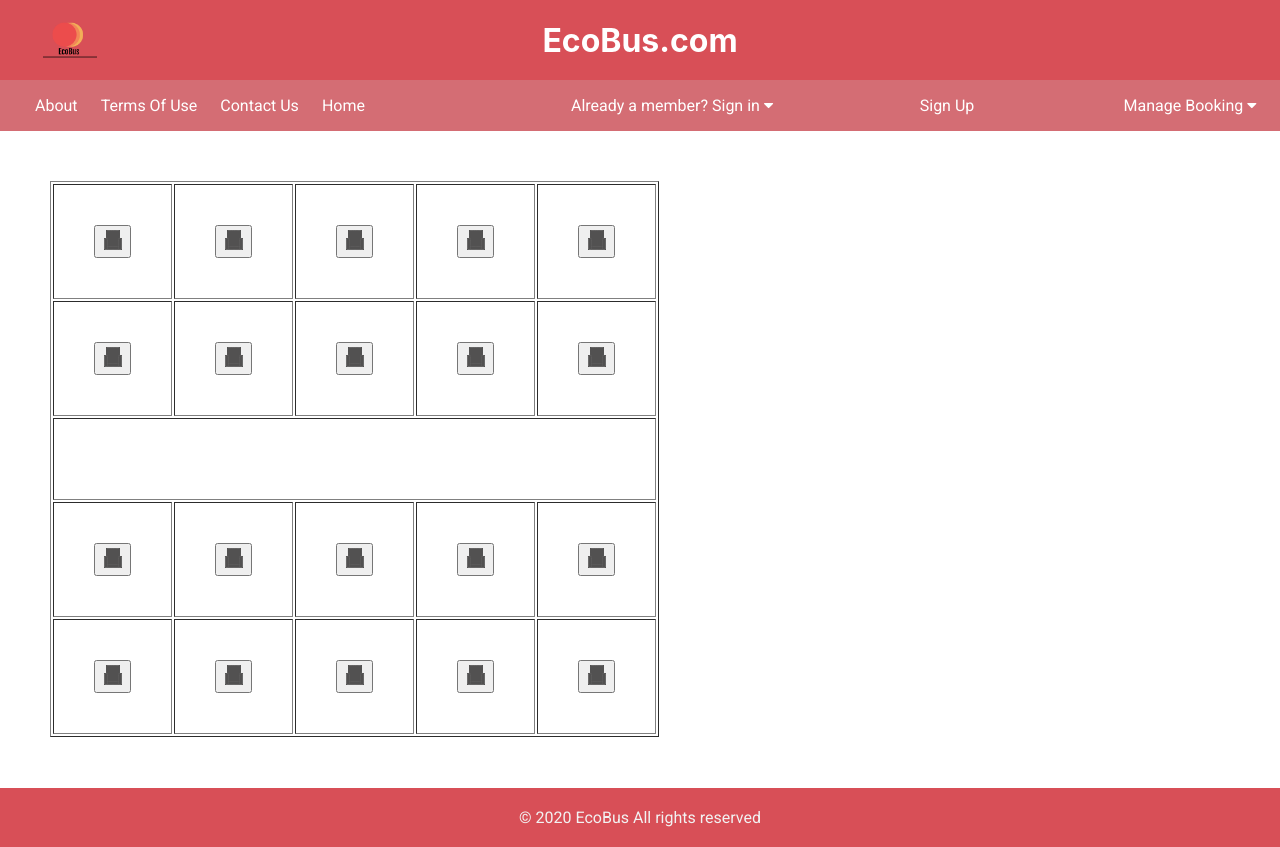
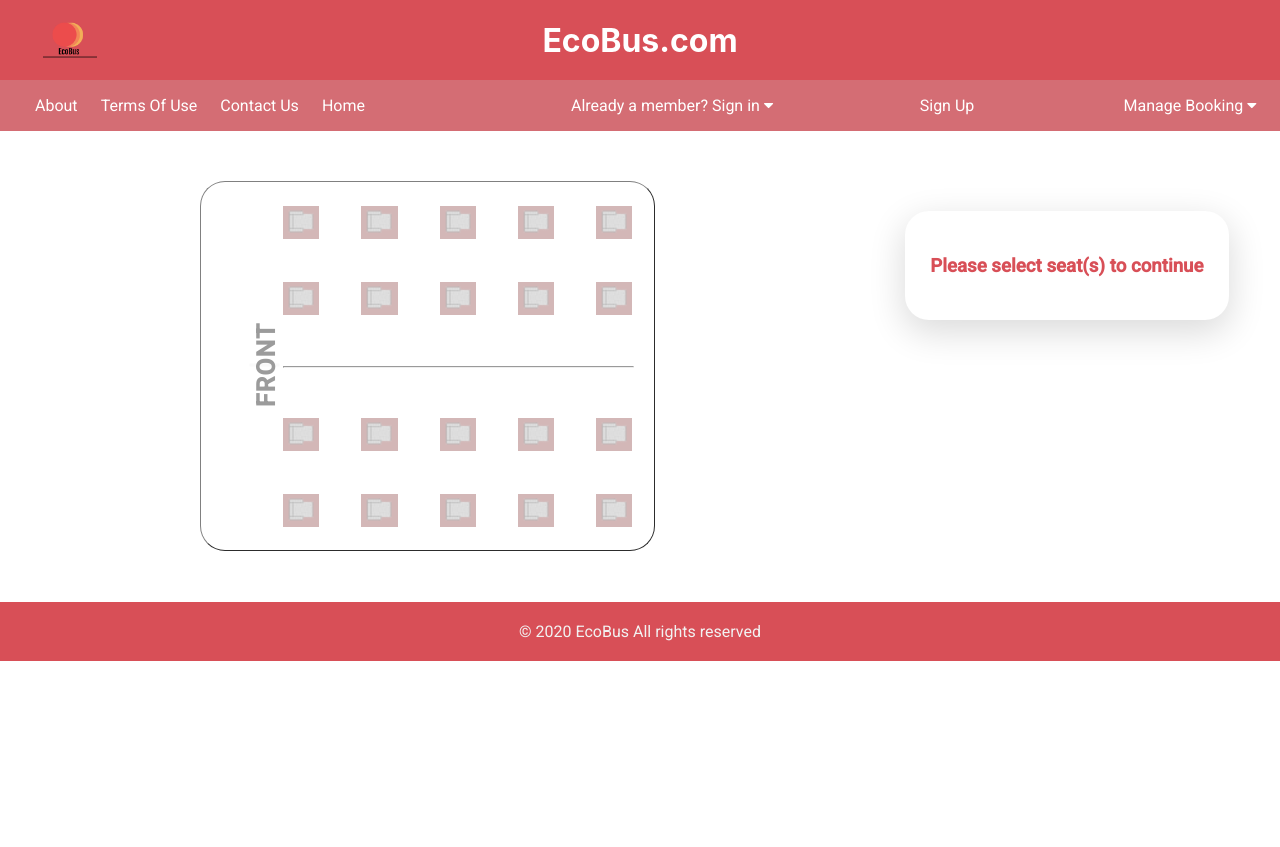
Before and after one commit to AnkurRaj9775/ProjectGladiatorFrontEnd, an Angular app: page /seatMap in a window 1280 px wide. After the commit the page ends 800 px from the top, so only its background shows below. Built offline with nearby package versions, Linux system fonts and the light colour scheme; no server answers.

Commit message:
seatmap created

```diff
--- a/src/app/app-routing.module.ts
+++ b/src/app/app-routing.module.ts
@@ -17,6 +17,7 @@
 import { WalletComponent } from './wallet/wallet.component';
 import{ ShowMyTicketComponent} from './show-my-ticket/show-my-ticket.component'
 import { SeatmapComponent } from "./seatmap/seatmap.component";
+import { BookticketComponent } from './bookticket/bookticket.component';
 
 const routes: Routes = [
   {
@@ -74,6 +75,10 @@
   {
     path:'seatMap',component:SeatmapComponent
   }
+  ,
+  {
+    path:'bookTicket',component:BookticketComponent
+  }
 ];
 
 @NgModule({
--- a/src/app/app.module.ts
+++ b/src/app/app.module.ts
@@ -31,6 +31,7 @@
 import { WalletComponent } from './wallet/wallet.component';
 import { AdminComponent } from './admin/admin.component';
 import { SeatmapComponent } from './seatmap/seatmap.component';
+import { BookticketComponent } from './bookticket/bookticket.component';
 
 
 
@@ -56,7 +57,8 @@
     ChangepasswordComponent,
     WalletComponent,
     AdminComponent,
-    SeatmapComponent
+    SeatmapComponent,
+    BookticketComponent
   ],
   imports: [
     BrowserModule,
--- /dev/null
+++ b/src/app/bookticket/bookticket.component.css
@@ -0,0 +1,215 @@
+.searchBus-content {
+    height: 100%;
+    width: 100%;
+    position: relative;
+    background-size: 100% 100%;
+
+}
+.searchDetails{
+  box-sizing: border-box;
+  box-shadow: 0 4px 8px 0 rgba(0, 0, 0, 0.2);
+  width: 85%;
+  height: 80px;
+  display: block;
+  margin-top: 50px;
+  margin-left: 100px;
+  margin-bottom: 10px;
+  text-align: center;
+  font-weight: 600;
+  font-size: larger;
+  padding: 25px;
+
+}
+
+.searchBus-header {
+    margin-left: 8.5%;
+
+}
+
+.un {
+    width: 40%;
+    color: rgb(0, 2, 3);
+    font-weight: 900;
+    font-size: 16px;
+    letter-spacing: 1px;
+    background: rgba(177, 49, 49, 0.04);
+    padding: 10px 20px;
+    border: none;
+    border-radius: 20px;
+    outline: none;
+    box-sizing: border-box;
+    border: 2px solid rgba(0, 0, 0, 0.02);
+    margin-bottom: 50px;
+    margin-left: 46px;
+    text-align: center;
+    margin-bottom: 27px;
+    font-family: 'Ubuntu', sans-serif;
+    }
+
+
+
+.searchBus-card {
+  box-sizing: border-box;
+  box-shadow: 0 4px 8px 0 rgba(0, 0, 0, 0.2);
+  width: 85%;
+
+  display: block;
+  margin-top: 50px;
+  margin-left: 100px;
+  margin-bottom: 30px;
+  display: -webkit-inline-flex;
+
+  height: fit-content;
+}
+
+.searchBus-card-nested{
+    box-sizing: border-box;
+  box-shadow: 0 4px 8px 0 rgba(0, 0, 0, 0.2);
+  width: 85%;
+
+  display: block;
+  margin-top: 50px;
+  margin-left: 100px;
+  margin-bottom: 30px;
+  display: -webkit-inline-flex;
+
+  height: fit-content;
+}
+li {
+  display: list-item;
+}
+
+ol,
+ul {
+  list-style: none;
+  margin: 0;
+  padding-top: 20px;
+  border: 0;
+  display: block;
+
+  margin-block-start: 1em;
+  margin-block-end: 1em;
+  margin-inline-start: 0px;
+  margin-inline-end: 0px;
+  padding-inline-start: 40px;
+}
+
+div {
+  display: block;
+}
+
+
+.w-9 {
+    padding-left: 65px;
+}
+.w-11 {
+  padding-left: 75px;
+  float: left;
+}
+
+.w-12 {
+  padding-left: 55px;
+  float: left;
+}
+.path{
+  padding-left: 118px;
+}
+
+.w-10 {
+  padding-left:55px;
+  float: left;
+}
+.p-right-10 {
+  padding-right: 20px;
+}
+
+
+.lh-24 {
+  line-height: 24px;
+}
+.d-color {
+  color: #3e3e52;
+}
+
+
+.m-top-16 {
+  margin-top: 6px;
+}
+.l-color {
+  color: #7e7e8c;
+}
+.m-top-30 {
+  margin-top: 30px;
+  margin-left: 20px;
+}
+*,
+:after,
+:before {
+  box-sizing: border-box;
+}
+
+.w-15 {
+  width: 12%;
+  padding-left: 10px;
+}
+
+
+.d-found {
+  color: #7e7e8c;
+}
+
+.d-block {
+  display: inline-block;
+}
+
+.w-19 {
+    padding-right:50px;
+    padding-left: 10px;
+}
+.w-1 {
+  padding-right:200px;
+  padding-left: 50px;
+  padding-top: 40px;
+  color:#d84f57;
+  font-weight: 700;
+}
+
+.button {
+  cursor: pointer;
+  display: inline-block;
+  padding: 6px 16px 7px;
+  text-transform: uppercase;
+  font-size: 13px;
+  font-weight: 400;
+  text-decoration: none;
+  border: none;
+  text-align: center;
+  background-color: #d84e55;
+  color: #fff;
+}
+.fr {
+  float: right;
+  margin-top:-30px;
+  margin-left: 1120px;
+
+
+}
+
+.durationPos{
+  float:right;
+  margin-right:80px;
+  padding-left:100px;
+
+}
+
+.farePos{
+float:right;
+padding-left: 50px;
+}
+
+.seatsPos{
+float:right;
+padding-left:50px;
+
+
+}
--- a/src/app/homepage/homepage.component.ts
+++ b/src/app/homepage/homepage.component.ts
@@ -18,6 +18,8 @@
     sessionStorage.removeItem('fromCity');
     sessionStorage.removeItem('toCity');
     sessionStorage.removeItem('date');
+    sessionStorage.removeItem('fare')
+    sessionStorage.removeItem('busId')
   }
 
   setValue(){
--- a/src/app/searchBus/searchBus.component.ts
+++ b/src/app/searchBus/searchBus.component.ts
@@ -33,9 +33,10 @@
     })
   }
 
-  viewSeats(busId:any)
+  viewSeats(busId:any,fare:any)
   {
     sessionStorage.setItem('busId',busId);
+    sessionStorage.setItem('fare',fare)
     this.router.navigate(['seatMap']);
   }
 
--- a/src/app/searchBus/searchBust.component.html
+++ b/src/app/searchBus/searchBust.component.html
@@ -61,7 +61,7 @@
               </div>
             </div>
               <div class="clearfix m-top-16">
-            <button class="button view-seats fr" (click)="viewSeats(cp.busId)" >
+            <button class="button view-seats fr" (click)="viewSeats(cp.busId,cp.fare)" >
               View Seats
             </button>
           </div>
--- a/src/app/seatmap/seatmap.component.css
+++ b/src/app/seatmap/seatmap.component.css
@@ -1,11 +1,183 @@
 td{
-    padding: 40px;
+    padding: 20px;
+    border: 0px;
 }
 
 tr{
     margin: 20px;
+    border-radius: 25px;
+
 }
 
-table{
+.seat_card{
     margin: 50px;
+    margin-left: 200px;
+    border-radius: 25px;
+    width: 300px;
+    padding-left: 60px;
 }
+
+button:disabled,
+button[disabled]{
+    padding-left: 5px;
+    padding-right: 5px;
+  background-color: #d84f57;
+  color: #666666;
+}
+
+img {
+    -webkit-transform:rotate(90deg);
+    -moz-transform: rotate(90deg);
+    -ms-transform: rotate(90deg);
+    -o-transform: rotate(90deg);
+    transform: rotate(90deg);
+    padding-left: 5px;
+    padding-right:5px ;
+    height: 30px;
+  }
+
+  /* button { outline: none;
+
+    padding: 0;
+    border: none;
+    background: none;
+} */
+button{
+    background-color: rgb(211, 183, 183);
+    padding: 0;
+    border: none;
+
+}
+
+.front{
+    position: absolute;
+    width: 3px;
+    height: 30px;
+    top: 53%;
+    -webkit-transform:rotate(-90deg);
+    -moz-transform: rotate(-90deg);
+    -ms-transform: rotate(-90deg);
+    -o-transform: rotate(-90deg);
+    transform: rotate(-90deg);
+    display: flex;
+
+    align-items: center;
+
+    justify-content: center;
+
+    font-size: 25px;
+    font-weight: 600;
+    z-index: 30px;
+    color: #9b9b9b;
+    background: #fafafa;
+    letter-spacing: 1px;
+}
+
+
+
+
+
+
+.login_main {
+    margin-top: 80px;
+	background-color: #FFFFFF;
+	width: fit-content;
+	height: fit-content;
+	margin-left:200px;
+	border-radius: 1.5em;
+    box-shadow: 0px 11px 35px 2px rgba(0, 0, 0, 0.14);
+;
+}
+
+
+
+
+
+form.form1 {
+
+	padding-top: 40px;
+
+}
+
+
+
+
+.un:focus, .pass:focus {
+	border: 2px solid rgba(0, 0, 0, 0.18) ;
+
+}
+
+.submit {
+  cursor: pointer;
+	border-radius: 5em;
+	color: #fff;
+	background: linear-gradient(to right,#d84f57, #c92f2f);
+	border: 0;
+	padding-left: 40px;
+	padding-right: 40px;
+	padding-bottom: 10px;
+	padding-top: 10px;
+	font-family: 'Ubuntu', sans-serif;
+	margin-left: 30%;
+	margin-bottom: 5%;
+	font-size: 18px;
+	box-shadow: 0 0 20px 1px rgba(0, 0, 0, 0.04);
+}
+
+
+
+
+/* .back {
+	background-color: #f2ebf3;
+} */
+
+button:disabled {
+    /* styles when the element is disabled */
+	background-color: rgb(204, 23, 23);
+	opacity: 0.5;
+}
+
+
+.seatmap{
+    display: flex;
+}
+
+.not_selected{
+    color: #d84f57;
+    text-align: center;
+    padding: 25px;
+
+}
+
+.selected_seats{
+    color:black;
+    font-size: large;
+
+}
+
+.submit {
+    cursor: pointer;
+      border-radius: 5em;
+      color: #fff;
+      background: linear-gradient(to right,#d84f57, #c92f2f);
+      border: 0;
+      padding-left: 40px;
+      padding-right: 40px;
+      padding-bottom: 10px;
+      padding-top: 10px;
+      font-family: 'Ubuntu', sans-serif;
+      margin-left: 30%;
+      margin-bottom: 5%;
+      font-size: 18px;
+      box-shadow: 0 0 20px 1px rgba(0, 0, 0, 0.04);
+  }
+
+  .seatno{
+
+    padding: 0px;
+
+  }
+  .select_card{
+      padding:20px;
+
+  }
--- a/src/app/seatmap/seatmap.component.html
+++ b/src/app/seatmap/seatmap.component.html
@@ -1,8 +1,77 @@
+<div class='seatmap'>
 
-<table border='1' >
-<tr><td > <button id="1" (click)='selectseat(1)'><img id="1" src="../assets/bookseat.png" alt="unbooked"> </button></td> <td ><button id="5" (click)='selectseat(5)'><img id="5" src="../assets/bookseat.png" alt="unbooked"> </button></td><td ><button id="9" (click)='selectseat(9)'><img id="9" src="../assets/bookseat.png" alt="unbooked"> </button></td> <td > <button id="13" (click)='selectseat(13)'><img id="13" src="../assets/bookseat.png" alt="unbooked"> </button></td> <td > <button id="17" (click)='selectseat(17)'><img id="17" src="../assets/bookseat.png" alt="unbooked"> </button></td> </tr>
-<tr><td > <button id="2" (click)='selectseat(2)' ><img id="2" src="../assets/bookseat.png" alt="unbooked"> </button></td> <td ><button id="6" (click)='selectseat(6)'><img id="6" src="../assets/bookseat.png" alt="unbooked"> </button></td><td ><button id="10" (click)='selectseat(10)'><img id="10" src="../assets/bookseat.png" alt="unbooked"> </button></td> <td > <button id="14" (click)='selectseat(14)'><img id="14" src="../assets/bookseat.png" alt="unbooked"> </button></td> <td > <button id="18" (click)='selectseat(18)'> <img id="18" src="../assets/bookseat.png" alt="unbooked"> </button></td> </tr>
-<tr> <td colspan="5"> </td> </tr>
-<tr><td  (click)='selectseat(3)'> <button id="3"><img  id="3" src="../assets/bookseat.png" alt="unbooked"> </button></td> <td ><button id="7" (click)='selectseat(7)'><img id="7" src="../assets/bookseat.png" alt="unbooked"> </button></td><td ><button id="11" (click)='selectseat(11)'><img id="11" src="../assets/bookseat.png" alt="unbooked"> </button></td> <td > <button id="15" (click)='selectseat(15)'><img id="15" src="../assets/bookseat.png" alt="unbooked"> </button></td> <td > <button id="19" (click)='selectseat(19)'><img id="19" src="../assets/bookseat.png" alt="unbooked"> </button></td> </tr>
-<tr><td  (click)='selectseat(4)'> <button id="4"><img id="4" src="../assets/bookseat.png" alt="unbooked"> </button></td> <td ><button id="8" (click)='selectseat(8)'><img  id="8" src="../assets/bookseat.png" alt="unbooked"> </button></td><td ><button  id="12" (click)='selectseat(12)'><img id="12"src="../assets/bookseat.png" alt="unbooked"> </button></td> <td > <button id="16" (click)='selectseat(16)'><img id="16" src="../assets/bookseat.png" alt="unbooked"> </button></td> <td > <button id="20" (click)='selectseat(20)'><img id="20" src="../assets/bookseat.png" alt="unbooked"> </button></td> </tr>
-</table>
+    <table border='1' class="seat_card">
+        <div class="front"> FRONT</div>
+        <tr>
+            <td> <button id="1" (click)='selectseat(1)'><img id="1" src="../assets/bseat.png" alt="unbooked">
+                </button></td>
+            <td><button id="5" (click)='selectseat(5)'><img id="5" src="../assets/bseat.png" alt="unbooked">
+                </button></td>
+            <td><button id="9" (click)='selectseat(9)'><img id="9" src="../assets/bseat.png" alt="unbooked">
+                </button></td>
+            <td> <button id="13" (click)='selectseat(13)'><img id="13" src="../assets/bseat.png" alt="unbooked">
+                </button></td>
+            <td> <button id="17" (click)='selectseat(17)'><img id="17" src="../assets/bseat.png" alt="unbooked">
+                </button></td>
+        </tr>
+        <tr>
+            <td> <button id="2" (click)='selectseat(2)'><img id="2" src="../assets/bseat.png" alt="unbooked">
+                </button></td>
+            <td><button id="6" (click)='selectseat(6)'><img id="6" src="../assets/bseat.png" alt="unbooked">
+                </button></td>
+            <td><button id="10" (click)='selectseat(10)'><img id="10" src="../assets/bseat.png" alt="unbooked">
+                </button></td>
+            <td> <button id="14" (click)='selectseat(14)'><img id="14" src="../assets/bseat.png" alt="unbooked">
+                </button></td>
+            <td> <button id="18" (click)='selectseat(18)'> <img id="18" src="../assets/bseat.png" alt="unbooked">
+                </button></td>
+        </tr>
+
+        <tr >
+
+            <td colspan="5" > <hr style="width:100%;height:100%;color: grey;background-color: grey;"></td>
+        </tr>
+        <tr>
+            <td (click)='selectseat(3)'> <button id="3"><img id="3" src="../assets/bseat.png" alt="unbooked">
+                </button></td>
+            <td><button id="7" (click)='selectseat(7)'><img id="7" src="../assets/bseat.png" alt="unbooked">
+                </button></td>
+            <td><button id="11" (click)='selectseat(11)'><img id="11" src="../assets/bseat.png" alt="unbooked">
+                </button></td>
+            <td> <button id="15" (click)='selectseat(15)'><img id="15" src="../assets/bseat.png" alt="unbooked">
+                </button></td>
+            <td> <button id="19" (click)='selectseat(19)'><img id="19" src="../assets/bseat.png" alt="unbooked">
+                </button></td>
+        </tr>
+        <tr>
+            <td (click)='selectseat(4)'> <button id="4"><img id="4" src="../assets/bseat.png" alt="unbooked">
+                </button></td>
+            <td><button id="8" (click)='selectseat(8)'><img id="8" src="../assets/bseat.png" alt="unbooked">
+                </button></td>
+            <td><button id="12" (click)='selectseat(12)'><img id="12" src="../assets/bseat.png" alt="unbooked">
+                </button></td>
+            <td> <button id="16" (click)='selectseat(16)'><img id="16" src="../assets/bseat.png" alt="unbooked">
+                </button></td>
+            <td> <button id="20" (click)='selectseat(20)'><img id="20" src="../assets/bseat.png" alt="unbooked">
+                </button></td>
+        </tr>
+
+    </table>
+
+
+        <div class="login_main">
+       <div  >
+           <div *ngIf='fare==0' class="not_selected"><h3>Please select seat(s) to continue</h3> </div>
+        <table *ngIf='fare!=0' class="select_card">
+            <tr class='selected_seats'><td>Seat(s)</td> <td  >{{selectedSeatNumber}} </td> </tr>
+            <tr class='selected_seats'><td>Fare</td> <td>{{fare}} </td> </tr>
+            <tr class='selected_seats'> <td>ToTal</td> <td>{{totalFare}} </td> </tr>
+            <button type="submit" class="submit"> Continue</button>
+        </table>
+
+       </div>
+
+        </div>
+
+
+    </div>
--- a/src/app/seatmap/seatmap.component.ts
+++ b/src/app/seatmap/seatmap.component.ts
@@ -8,12 +8,17 @@
 })
 export class SeatmapComponent implements OnInit {
   tempid: any;
+  fare:number=0;
+  totalFare:number=0;
   constructor(private busdetails : BusDetailsService) { }
   selected: boolean = false;
   selectSeats = new Array<number>();
+  selectedSeatNumber:string;
   seatdetails:SeatDetails=new SeatDetails();
 
+
   selectseat(idin: any) {
+
     this.tempid = idin;
     var s;
     var id = document.getElementById(idin)
@@ -22,22 +27,45 @@
 
      if(result>=0)
     {
-
-      var x = document.getElementById(idin);
-      x.setAttribute("src", "../assets/bookseat.png");
       this.selectSeats.splice(result,1);
+      document.getElementById(idin).style.backgroundColor = "rgb(211, 183, 183)";
+      // var x = document.getElementById(idin);
+      // x.setAttribute("src", "../assets/bookseat.png");
+      if(this.selectSeats.length==0)
+      {
+        this.fare=0;
+        this.totalFare=this.fare;
+      }
+      else{
+      this.fare=this.fare-Number(sessionStorage.getItem('fare'));
+      this.totalFare=this.fare;
+      }
     }
     else{
       console.log("else callled");
 
+      if(this.selectSeats.length==0)
+      {
+      this.fare=Number(sessionStorage.getItem('fare'));
+      this.totalFare=this.fare;
+      }
       this.selectSeats.push(idin);
-      var x = document.getElementById(idin);
-      x.setAttribute("src", "../assets/fseat.png");
+      this.myFunction(idin);
+      this.fare=Number(sessionStorage.getItem('fare'))*this.selectSeats.length;
+      this.totalFare=this.fare;
+
     }
-    console.log(this.selectSeats)
+
+    this.selectedSeatNumber=String(this.selectSeats.sort().toString().split(","));
+
+
 }
 
 
+myFunction(idin) {
+  console.log(idin+" inside func");
+  document.getElementById(idin).style.backgroundColor = "yellow";
+}
     findIndex(id1)
     {
 
@@ -54,12 +82,15 @@
     changeSeatColor(seatNo) {
       console.log("called")
       var x = document.getElementById(seatNo);
+      console.log(x);
       x.setAttribute("src", "../assets/bseat.png");
       var element = <HTMLInputElement> document.getElementById(seatNo);
 
       element.disabled = true;
 
     }
+
+
     key = new Array<number>();
    ngOnInit(): void {
     this.seatdetails.busId=Number(sessionStorage.getItem('busId'));
```
Also changed, not shown: src/app/bookticket/bookticket.component.html (added, +26 -0 lines), src/app/bookticket/bookticket.component.ts (added, +15 -0 lines), 1 other file (tests, documents, lock files or other folders).
